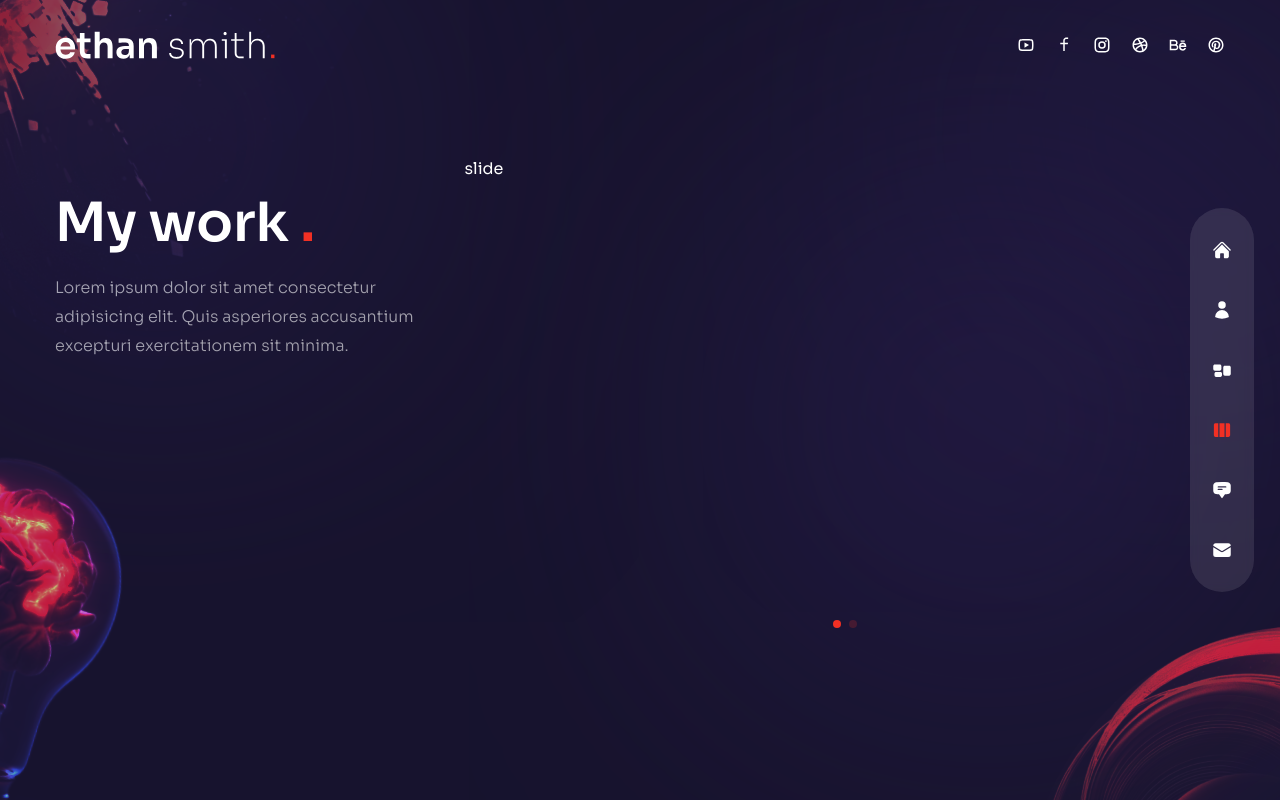
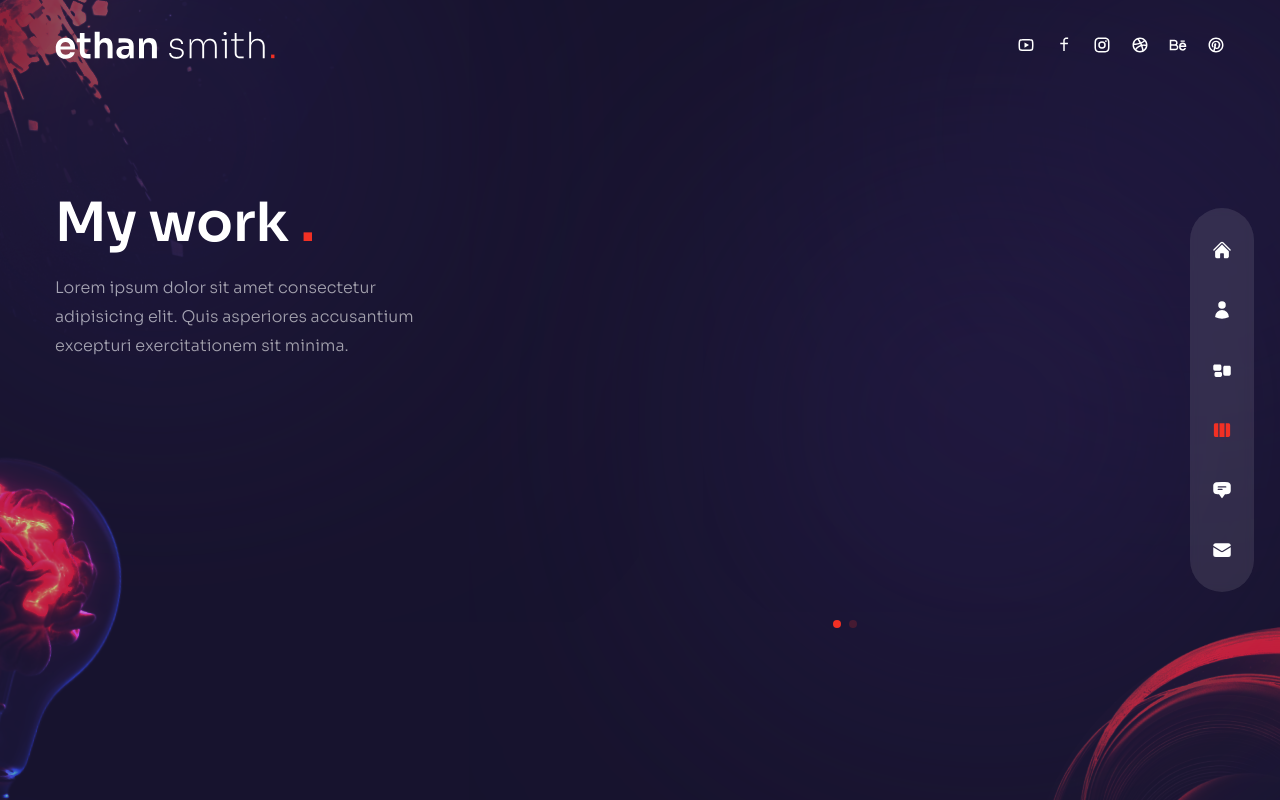
Before and after one commit to erickdc7/react-portfolio-2, a Next.js app: page /work in a window 1280 px wide. Built offline with nearby package versions, Linux system fonts and the light colour scheme.

Commit message:
add container

```diff
--- a/components/WorkSlider.js
+++ b/components/WorkSlider.js
@@ -72,7 +72,9 @@ const WorkSlider = () => {
         workSlides.slides.map((slide, index) => {
           return (
             <SwiperSlide key={index}>
-              slide
+              <div>
+
+              </div>
             </SwiperSlide>
           )
         })
```
